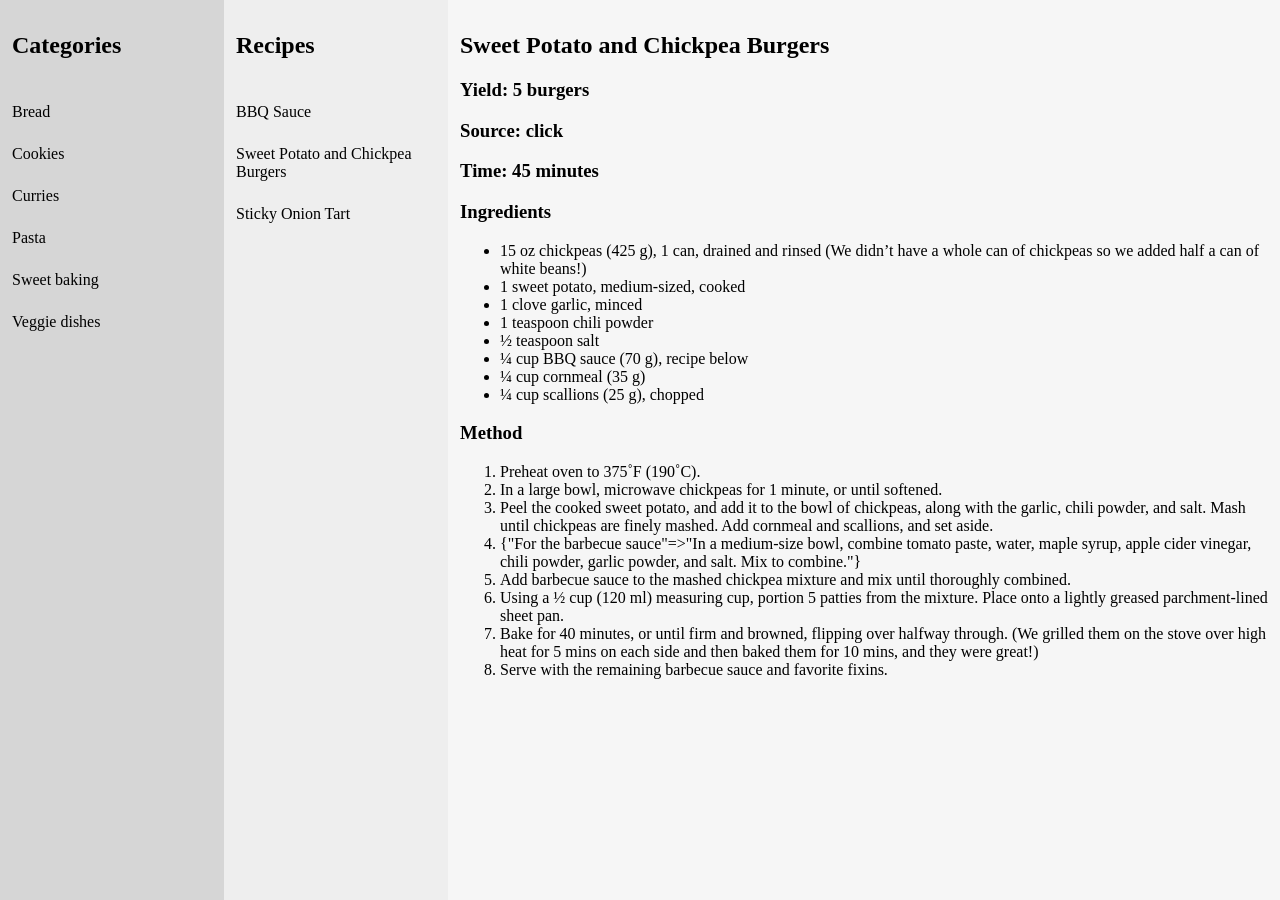
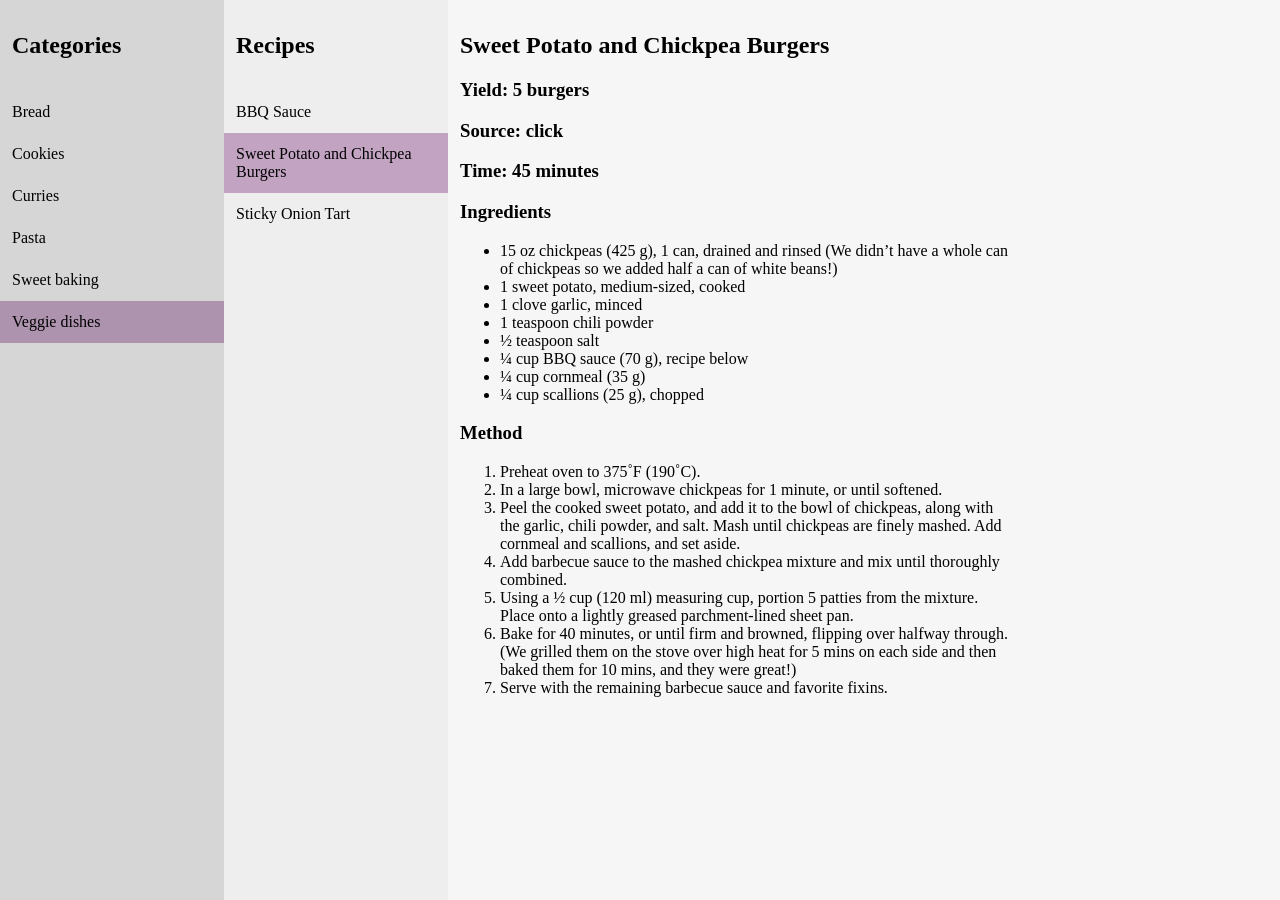
Before and after one commit to slfed/recipes, a Jekyll site: the page built from _recipes/veggie-dishes/chickpea-burgers.md, in a window 1280 px wide. Built offline with Jekyll 4.4.1, drawn with Linux system fonts in a browser that asks for light colours.

Commit message:
Fix recipe width

```diff
--- a/_config.yml
+++ b/_config.yml
@@ -36,3 +36,6 @@ kramdown:
   toc_levels: 1..6
   smart_quotes: lsquo,rsquo,ldquo,rdquo
   enable_coderay: false
+
+sass:
+  style: compressed
--- a/_includes/style.scss
+++ b/_includes/style.scss
@@ -25,11 +25,17 @@ a {
 }
 
 .content {
-    //flex-grow: 1;
-    //max-width: 50%;
     display: block;
     padding: 12px;
-    overflow: auto
+    overflow: auto;
+}
+
+.content > div {
+    width: calc(100vw - 28rem - 24px);
+}
+
+.content * {
+    width: 40vw;
 }
 
 .cat-list > a, .rec-list > a, .home, .rec-list h2 {
@@ -44,3 +50,11 @@ a {
 .rec-list > a:hover {
     background-color: #cccccc;
 }
+
+.cat-hl {
+    background-color: #ae93ae;
+}
+
+.rec-hl {
+    background-color: #c2a4c2;
+}
--- a/_layouts/withcats.html
+++ b/_layouts/withcats.html
@@ -5,8 +5,14 @@ layout: default
 <div class="cat-list">
     <h2 class="home"><a href="/">Categories</a></h2>
     {% assign cats = site.categories | map: 'title' %}
-    {% for cat in cats %}
-    <a href='/category/{{ cat | downcase | replace: " ", "-" }}'>{{ cat | capitalize }}</a>
+    {% if page.layout == "recipe" %}
+        {% assign selcat = page.path | remove: '_recipes/' | split: '/' | first %}
+    {% elsif page.layout == "category" %}
+        {% assign selcat = page.title | downcase | replace: ' ', '-' %}
+    {% endif %}
+    {% for c in cats %}
+        {% assign clow = c | downcase | replace: " ", "-" %}
+        <a class='{% if clow == selcat %}cat-hl{% endif %}' href='/category/{{ clow }}'>{{ c | capitalize }}</a>
     {% endfor %}
 </div>
 
--- a/_layouts/withrecs.html
+++ b/_layouts/withrecs.html
@@ -5,18 +5,21 @@ layout: withcats
 <div class="rec-list">
     <h2>Recipes</h2>
     {% if page.layout == "recipe" %}
-    {% assign cat = page.path | remove: '_recipes/' | split: '/' | first %}
+        {% assign cat = page.path | remove: '_recipes/' | split: '/' | first %}
+        {% assign selrec = page.title %}
     {% else %}
-    {% assign cat = page.title | downcase | replace: ' ', '-' %}
+        {% assign cat = page.title | downcase | replace: ' ', '-' %}
     {% endif %}
     {% for a in site.recipes %}
-    {% assign dir = a.path | remove: '_recipes/' | split: '/' | first %}
-    {% if dir contains cat %}
-    <a href='{{ a.url }}'>{{ a.title }}</a>
-    {% endif %}
+        {% assign dir = a.path | remove: '_recipes/' | split: '/' | first %}
+        {% assign alow = a.url %}
+        {% if dir contains cat %}
+            <a class='{% if a.title == selrec %}rec-hl{% endif %}' href='{{ a.url }}'>{{ a.title }}</a>
+        {% endif %}
     {% endfor %}
 </div>
 
 <div class="content">
+    <div></div>
     {{ content }}
 </div>
--- a/_recipes/veggie-dishes/chickpea-burgers.md
+++ b/_recipes/veggie-dishes/chickpea-burgers.md
@@ -18,7 +18,6 @@ method:
 - Preheat oven to 375˚F (190˚C).
 - In a large bowl, microwave chickpeas for 1 minute, or until softened.
 - Peel the cooked sweet potato, and add it to the bowl of chickpeas, along with the garlic, chili powder, and salt. Mash until chickpeas are finely mashed. Add cornmeal and scallions, and set aside.
-- For the barbecue sauce: In a medium-size bowl, combine tomato paste, water, maple syrup, apple cider vinegar, chili powder, garlic powder, and salt. Mix to combine.
 - Add barbecue sauce to the mashed chickpea mixture and mix until thoroughly combined.
 - Using a ½ cup (120 ml) measuring cup, portion 5 patties from the mixture. Place onto a lightly greased parchment-lined sheet pan.
 - Bake for 40 minutes, or until firm and browned, flipping over halfway through. (We grilled them on the stove over high heat for 5 mins on each side and then baked them for 10 mins, and they were great!)
--- a/index.html
+++ b/index.html
@@ -3,6 +3,7 @@ layout: withcats
 ---
 
 <div class="content">
+    <span></span>
     <h1>This is the Sarah Chris recipe site!</h1>
     <p>Lorem ipsum dolor sit amet, consectetur adipiscing elit, sed do eiusmod tempor incididunt ut labore et dolore magna aliqua. Ut enim ad minim veniam, quis nostrud exercitation ullamco laboris nisi ut aliquip ex ea commodo consequat. Duis aute irure dolor in reprehenderit in voluptate velit esse cillum dolore eu fugiat nulla pariatur. Excepteur sint occaecat cupidatat non proident, sunt in culpa qui officia deserunt mollit anim id est laborum.</p>
 </div>
```
